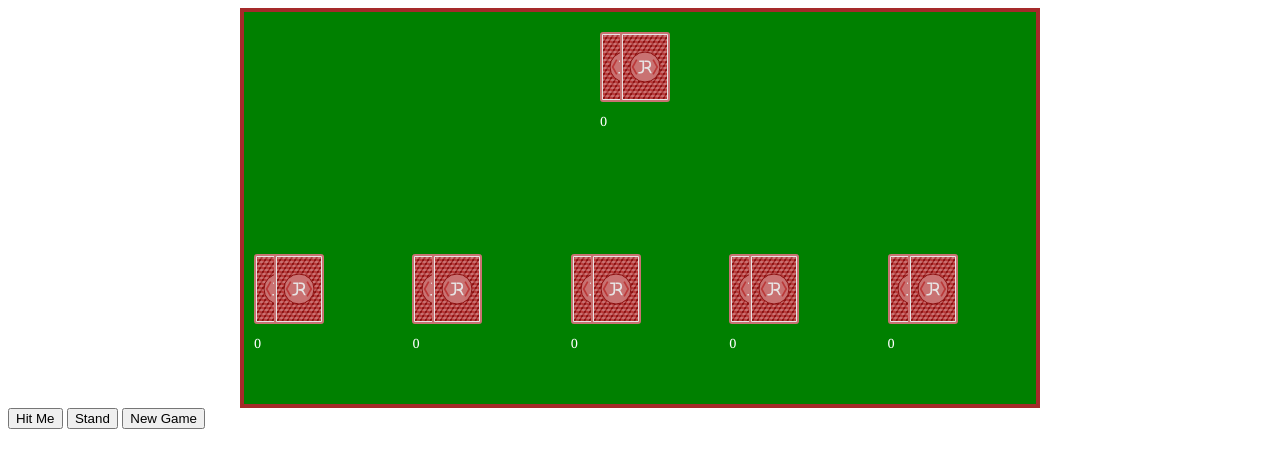
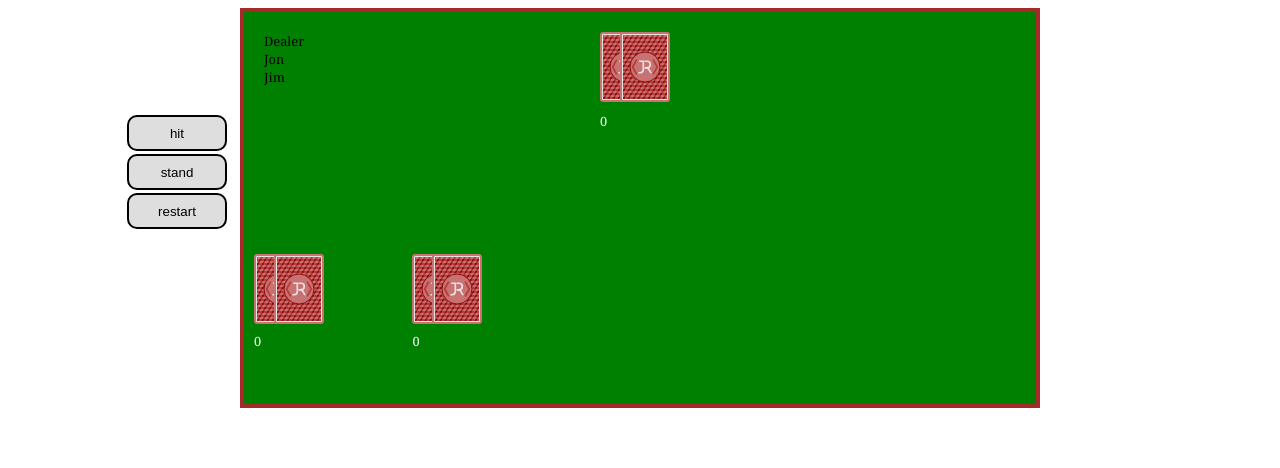
Before and after one commit to jon-r/jr_blackJack, a plain HTML site: page blackJack.html in a window 1280 px wide. Drawn offline with Linux system fonts and the light colour scheme.

Commit message:
more automation; less required html

```diff
--- a/blackJack.css
+++ b/blackJack.css
@@ -3,7 +3,8 @@
 }
 
 html {
-  font-family: arial, helvetica, sans-serif;
+
+  font: 1vw georgia, serif;
 }
 
 .table {
@@ -15,16 +16,32 @@ html {
   max-width: 800px;
   margin:0 auto;
   position: relative;
+
+}
+
+
+.control-box {
+  position: absolute;
+  top: 100px;
+  left: -120px;
+}
+.ctrl {
+  border: solid 2px;
+  border-radius: 10px;
+  padding: 5px;
+  width:100px;
+  height: 36px;
+  display: block;
+  text-align: center;
+  margin: 3px;
+  background: #dedede;
 }
 
 .score {
+  color:white;
   position: absolute;
-  color:white;
-  font: 1vw georgia, serif;
-  top:calc(100% - 70px);
+  top:320px;
 }
-
-
 
 .player-0.score {left: calc(50% - 40px); top: 100px}
 .player-1.score {left: calc(0% + 10px)}
@@ -32,10 +49,6 @@ html {
 .player-3.score {left: calc(40% + 10px)}
 .player-4.score {left: calc(60% + 10px)}
 .player-5.score {left: calc(80% + 10px)}
-
-
-
-
 
 .card {
   display: inline-block;
--- a/blackJack.html
+++ b/blackJack.html
@@ -17,13 +17,7 @@
 
 <section id="jr_cardTable" class="table">
 
-
-
 </section>
-
-    <button onclick="table.hit()" >Hit Me</button>
-    <button onclick="table.stand()" >Stand</button>
-    <button onclick="game.newGame()" >New Game</button>
 
   </main>
 
--- a/blackJack.js
+++ b/blackJack.js
@@ -13,15 +13,34 @@ var game = {
       tableElement : options.hasOwnProperty('tableElement') ? options.tableElement : '#jr_cardTable',
       deckCount : options.hasOwnProperty('deckCount') ? options.deckCount : 6,
       players : options.hasOwnProperty('players') ? options.players : ['player']
+    }, control = {
+      parent : document.createElement('div'),
     };
+
+
 
     deck.deckCount = config.deckCount;
 
-    config.players.unshift('dealer');
+    config.players.unshift('Dealer');
 
     game.playerCount = config.players.length;
 
     table.output = document.querySelector(config.tableElement);
+
+
+    control.parent.className = 'control-box';
+    ['hit', 'stand', 'restart'].forEach(function(name) {
+      var newCtrl = document.createElement('button');
+      newCtrl.className = 'ctrl ctrl-' + name;
+      newCtrl.innerHTML = name;
+      newCtrl.addEventListener('click', table[name]);
+      control.parent.appendChild(newCtrl);
+      control[name] = newCtrl;
+    })
+
+
+    table.output.appendChild(control.parent);
+    table.control = control;
 
     for (i = 0; i < game.playerCount; i++) {
       game.players[i] = new Player(config.players[i]);
@@ -29,13 +48,13 @@ var game = {
 
       table.players[i].cardTop = i == 0 ? '20px' : 'calc(100% - 150px)';
 
-      ['hand', 'score'].forEach(function (name) {
+      ['hand', 'score', 'title'].forEach(function (name) {
         var newEl = document.createElement('div');
         newEl.className = 'player-' + i + ' ' + name;
         table.output.appendChild(newEl);
         table.players[i][name] = newEl;
+      })
 
-      })
     }
 
     game.newGame();
@@ -47,23 +66,25 @@ var game = {
 
     //resets the scores and table
     for (i = 0; i < game.playerCount; i++) {
-      game.players[i].restore();
-      while (table.players[i].hand.firstChild) {
-        table.players[i].hand.removeChild(
-          table.players[i].hand.firstChild
+      var tblPlay = table.players[i], player = game.players[i];
+      player.restore();
+      while (tblPlay.hand.firstChild) {
+        tblPlay.hand.removeChild(
+          tblPlay.hand.firstChild
         );
       }
-      table.players[i].score.innerHTML = 0;
+      tblPlay.score.innerHTML = 0;
+      tblPlay.title.innerHTML = player.name;
     }
 
-    game.firstDeal(game.currentPlayer);
+    game.dealAll(game.currentPlayer);
 
 
     console.log(table);
 
 
   },
-  firstDeal: function () {
+  dealAll: function () {
     var players = game.players, currentPlayer = players[game.currentPlayer], dealer = players[0];
     setTimeout(function() {
 
@@ -72,7 +93,9 @@ var game = {
       game.nextPlayer();
 
       if (dealer.cardsCount < 2) {
-        game.firstDeal();
+        game.dealAll();
+      } else {
+
       }
 
     }, 300);
@@ -80,7 +103,9 @@ var game = {
 
   nextPlayer: function () {
     var current = game.currentPlayer;
+    table.players[current].title.classList.remove('active');
     game.currentPlayer = (current == game.playerCount - 1) ? 0 : current + 1;
+    table.players[game.currentPlayer].title.classList.add('active');
   }
 
 }
@@ -125,8 +150,16 @@ var table = {
   },
   stand: function () {
     game.nextPlayer();
+    if (game.currentPlayer == 0) {
+       game.players[game.currentPlayer].autoPlay();
+    }
+  },
+  restart: function () {
+    game.newGame();
   }
+
 }
+
 
 function Player(name) {
 
@@ -189,6 +222,18 @@ function Player(name) {
       }
     },
 
+    autoPlay: function () {
+
+      setTimeout(function() {
+        if (out.score < 17) {
+          out.hit();
+          out.autoPlay();
+        } else {
+        //  game.endGame();
+        }
+      }, 400)
+  },
+
   };
   return out;
 }
@@ -203,6 +248,10 @@ var score = {
     if (firstScore && target.score == 21) {
       scoreStr = 'BlackJack ' + target.score;
       game.nextPlayer();
+      if (game.currentPlayer == 0) {
+        game.players[game.currentPlayer].autoPlay();
+      }
+
       //table.win();
 
     } else if (firstScore && hasAce) {
@@ -217,6 +266,9 @@ var score = {
     } else if (target.score > 21) {
       scoreStr = 'Bust ' + target.score;
       game.nextPlayer();
+      if (game.currentPlayer == 0) {
+        game.players[game.currentPlayer].autoPlay();
+      }
 
     } else {
       scoreStr = target.score;
@@ -296,4 +348,4 @@ function delay(fn, t) {
   return self.delay(fn, t);
 }
 
-game.init({players: ['player-1','player-2','player-3','player-4','player-5' ]});
+game.init({players: ['Jon','Jim']});
```
